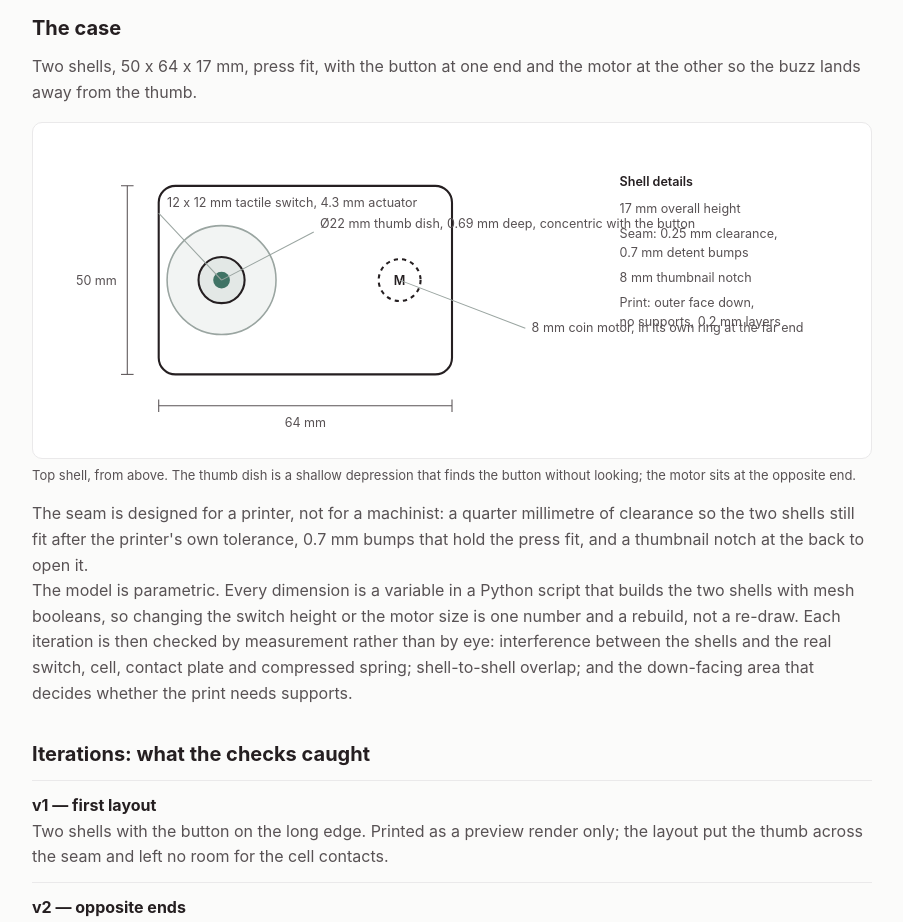
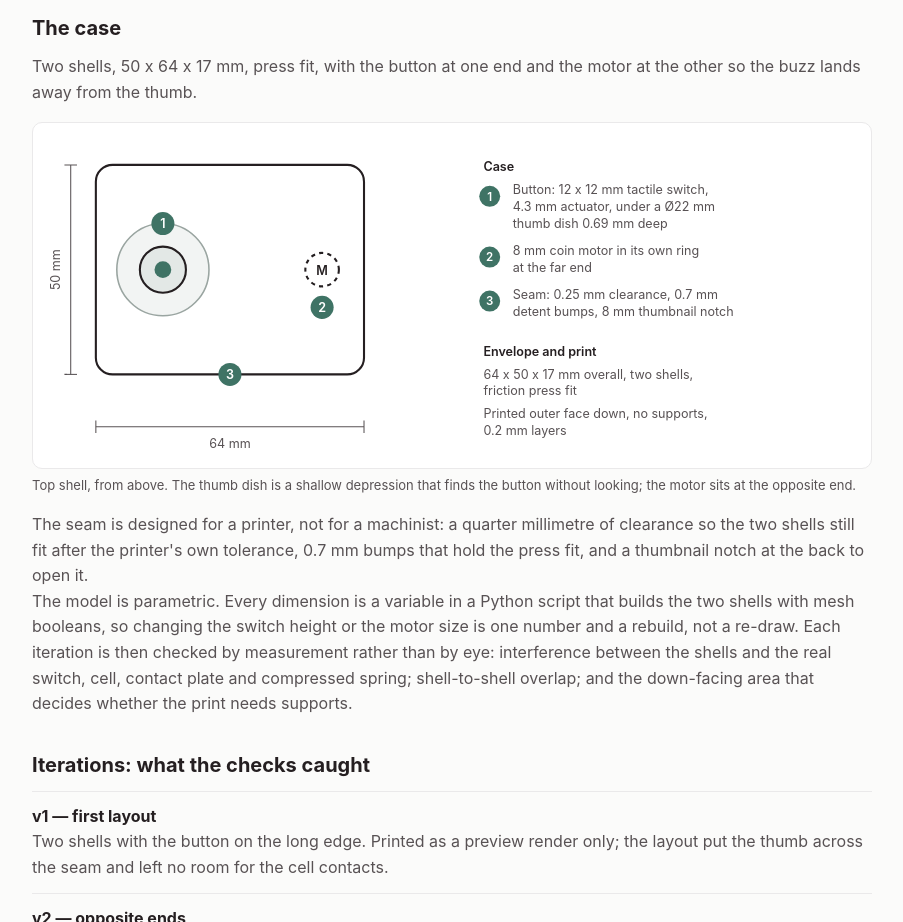
Before and after one commit to mazenibrahimma-ux/mazenibrahimma-ux.github.io, a plain HTML site: page break-timer.html in a window 1280 px wide. Shown: the part 1700-2622 px from the top of the page, without its empty margins (188-1091 px from the left). Drawn offline with Linux system fonts and the light colour scheme.

Commit message:
Update break-timer.html

```diff
--- a/break-timer.html
+++ b/break-timer.html
@@ -117,40 +117,56 @@ td:first-child{color:var(--ink);white-space:nowrap;font-weight:600}
   <h2>The case</h2>
   <p>Two shells, 50 x 64 x 17 mm, press fit, with the button at one end and the motor at the other so the buzz lands away from the thumb.</p>
   <figure class="fig">
-    <svg viewBox="0 0 800 320" role="img" aria-label="Dimensioned drawing of the two-shell case: 50 by 64 by 17 mm, button and thumb dish at one end, motor at the other">
+    <svg viewBox="0 0 800 330" role="img" aria-label="Dimensioned drawing of the two-shell case: 64 by 50 by 17 mm, with the button and thumb dish at one end and the motor at the other">
       <g font-family="Inter,system-ui,sans-serif" font-size="12" fill="#585254">
-        <rect x="120" y="60" width="280" height="180" rx="16" fill="#ffffff" stroke="#251f21" stroke-width="2"/>
-        <circle cx="180" cy="150" r="52" fill="#f2f4f3" stroke="#9aa5a1" stroke-width="1.5"/>
-        <circle cx="180" cy="150" r="22" fill="#e3e8e6" stroke="#251f21" stroke-width="2"/>
-        <circle cx="180" cy="150" r="8" fill="#3f7365"/>
-        <circle cx="350" cy="150" r="20" fill="#ffffff" stroke="#251f21" stroke-width="2" stroke-dasharray="4 4"/>
-        <text x="350" y="155" text-anchor="middle" fill="#251f21" font-weight="600">M</text>
+        <rect x="60" y="40" width="256" height="200" rx="16" fill="#ffffff" stroke="#251f21" stroke-width="2"/>
+        <circle cx="124" cy="140" r="44" fill="#f2f4f3" stroke="#9aa5a1" stroke-width="1.5"/>
+        <circle cx="124" cy="140" r="22" fill="#e3e8e6" stroke="#251f21" stroke-width="2"/>
+        <circle cx="124" cy="140" r="8" fill="#3f7365"/>
+        <circle cx="276" cy="140" r="16" fill="#ffffff" stroke="#251f21" stroke-width="2" stroke-dasharray="4 4"/>
+        <text x="276" y="145" text-anchor="middle" fill="#251f21" font-weight="600">M</text>
 
-        <line x1="120" y1="270" x2="400" y2="270" stroke="#585254"/>
-        <line x1="120" y1="264" x2="120" y2="276" stroke="#585254"/>
-        <line x1="400" y1="264" x2="400" y2="276" stroke="#585254"/>
-        <text x="260" y="290" text-anchor="middle">64 mm</text>
+        <circle cx="124" cy="96" r="11" fill="#3f7365"/>
+        <text x="124" y="100" text-anchor="middle" fill="#ffffff" font-weight="600">1</text>
+        <circle cx="276" cy="176" r="11" fill="#3f7365"/>
+        <text x="276" y="180" text-anchor="middle" fill="#ffffff" font-weight="600">2</text>
+        <circle cx="188" cy="240" r="11" fill="#3f7365"/>
+        <text x="188" y="244" text-anchor="middle" fill="#ffffff" font-weight="600">3</text>
 
-        <line x1="90" y1="60" x2="90" y2="240" stroke="#585254"/>
-        <line x1="84" y1="60" x2="96" y2="60" stroke="#585254"/>
-        <line x1="84" y1="240" x2="96" y2="240" stroke="#585254"/>
-        <text x="80" y="155" text-anchor="end">50 mm</text>
+        <line x1="60" y1="290" x2="316" y2="290" stroke="#585254"/>
+        <line x1="60" y1="284" x2="60" y2="296" stroke="#585254"/>
+        <line x1="316" y1="284" x2="316" y2="296" stroke="#585254"/>
+        <text x="188" y="310" text-anchor="middle">64 mm</text>
 
-        <line x1="180" y1="150" x2="268" y2="104" stroke="#9aa5a1"/>
-        <text x="274" y="100">Ø22 mm thumb dish, 0.69 mm deep, concentric with the button</text>
-        <line x1="350" y1="150" x2="470" y2="196" stroke="#9aa5a1"/>
-        <text x="476" y="200">8 mm coin motor, in its own ring at the far end</text>
-        <line x1="180" y1="150" x2="120" y2="86" stroke="#9aa5a1"/>
-        <text x="128" y="80">12 x 12 mm tactile switch, 4.3 mm actuator</text>
+        <line x1="36" y1="40" x2="36" y2="240" stroke="#585254"/>
+        <line x1="30" y1="40" x2="42" y2="40" stroke="#585254"/>
+        <line x1="30" y1="240" x2="42" y2="240" stroke="#585254"/>
+        <text x="26" y="140" text-anchor="middle" transform="rotate(-90 26 140)">50 mm</text>
       </g>
       <g font-family="Inter,system-ui,sans-serif" font-size="12" fill="#585254">
-        <text x="560" y="60" fill="#251f21" font-weight="600">Shell details</text>
-        <text x="560" y="86">17 mm overall height</text>
-        <text x="560" y="110">Seam: 0.25 mm clearance,</text>
-        <text x="560" y="128">0.7 mm detent bumps</text>
-        <text x="560" y="152">8 mm thumbnail notch</text>
-        <text x="560" y="176">Print: outer face down,</text>
-        <text x="560" y="194">no supports, 0.2 mm layers</text>
+        <text x="430" y="46" fill="#251f21" font-weight="600">Case</text>
+
+        <circle cx="436" cy="70" r="10" fill="#3f7365"/>
+        <text x="436" y="74" text-anchor="middle" fill="#ffffff" font-size="11" font-weight="600">1</text>
+        <text x="458" y="68">Button: 12 x 12 mm tactile switch,</text>
+        <text x="458" y="84">4.3 mm actuator, under a Ø22 mm</text>
+        <text x="458" y="100">thumb dish 0.69 mm deep</text>
+
+        <circle cx="436" cy="128" r="10" fill="#3f7365"/>
+        <text x="436" y="132" text-anchor="middle" fill="#ffffff" font-size="11" font-weight="600">2</text>
+        <text x="458" y="126">8 mm coin motor in its own ring</text>
+        <text x="458" y="142">at the far end</text>
+
+        <circle cx="436" cy="170" r="10" fill="#3f7365"/>
+        <text x="436" y="174" text-anchor="middle" fill="#ffffff" font-size="11" font-weight="600">3</text>
+        <text x="458" y="168">Seam: 0.25 mm clearance, 0.7 mm</text>
+        <text x="458" y="184">detent bumps, 8 mm thumbnail notch</text>
+
+        <text x="430" y="222" fill="#251f21" font-weight="600">Envelope and print</text>
+        <text x="430" y="244">64 x 50 x 17 mm overall, two shells,</text>
+        <text x="430" y="260">friction press fit</text>
+        <text x="430" y="282">Printed outer face down, no supports,</text>
+        <text x="430" y="298">0.2 mm layers</text>
       </g>
     </svg>
     <figcaption>Top shell, from above. The thumb dish is a shallow depression that finds the button without looking; the motor sits at the opposite end.</figcaption>
```
